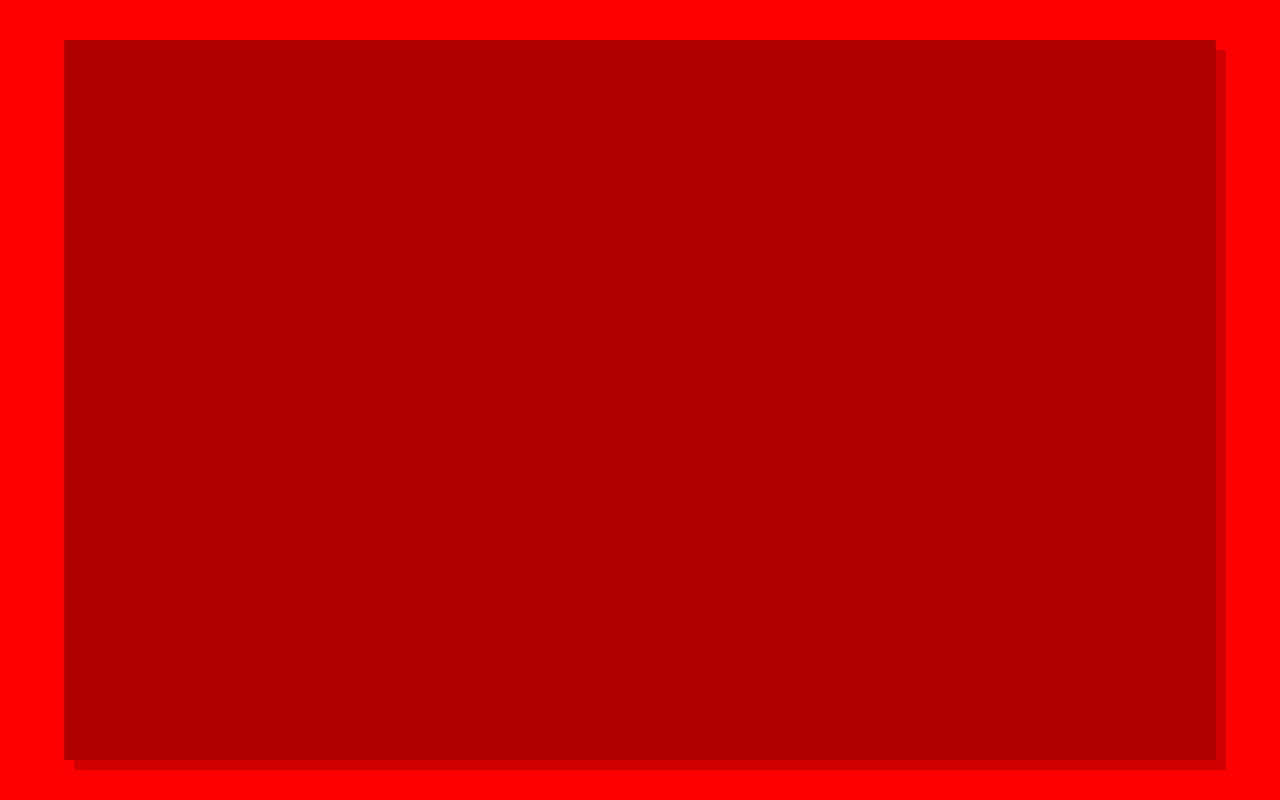
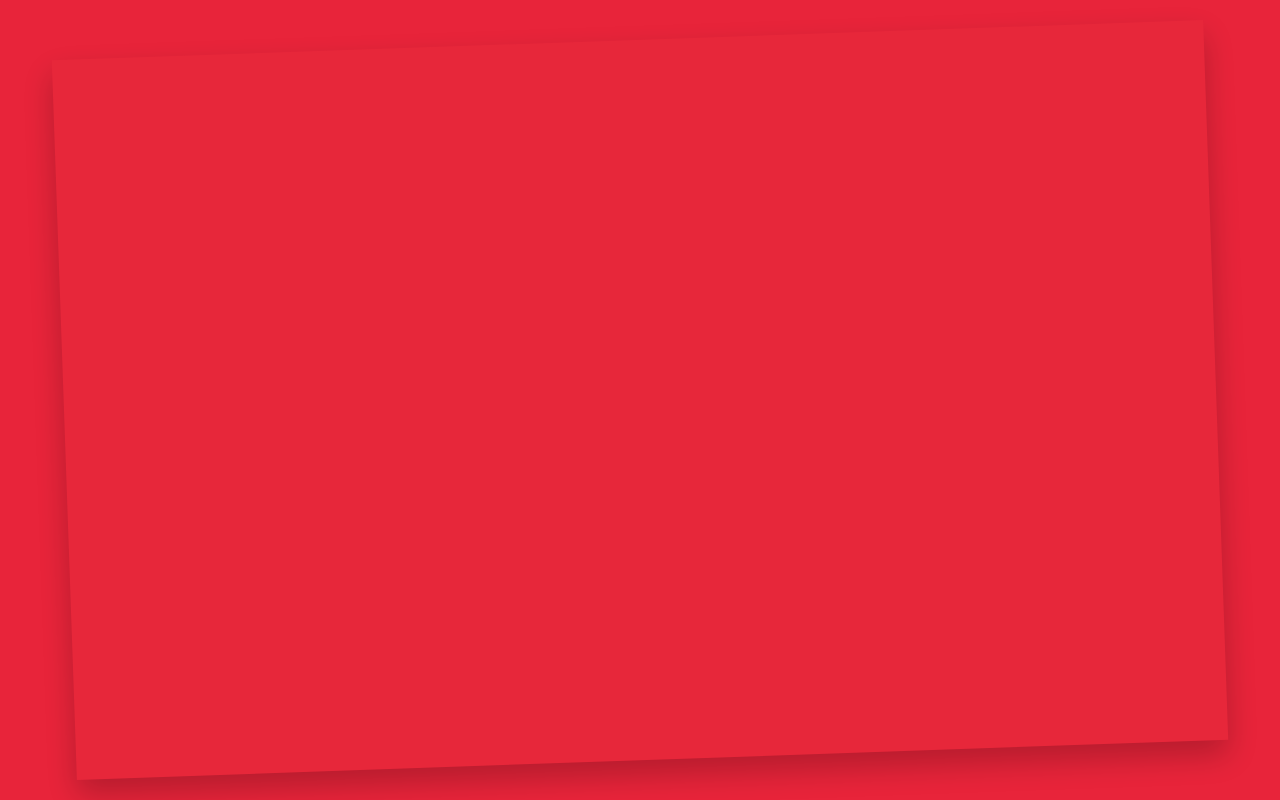
Before and after one commit to karmanord/2019_portfolio, a Nuxt app in the folder project/: page / in a window 1280 px wide. Built offline with nearby package versions, Linux system fonts and the light colour scheme.

Commit message:
[upd]枠の色と向きの調整

```diff
--- a/project/components/Background.vue
+++ b/project/components/Background.vue
@@ -17,6 +17,6 @@
   margin: auto;
   width: 100%;
   height: 100%;
-  background: red;
+  background: #E8243A;
 }
 </style>
--- a/project/components/Foreground.vue
+++ b/project/components/Foreground.vue
@@ -17,8 +17,9 @@
   margin: auto;
   width: 90%;
   height: 90%;
-  background: black;
+  background: #E72E3C;
   opacity: 0.3;
-  box-shadow: 10px 10px rgba(0,0,0,0.6);
+  box-shadow: 0px 15px 30px 0px rgba(0, 0, 0, 0.7);
+  transform: rotate(-2deg);
 }
 </style>
```
